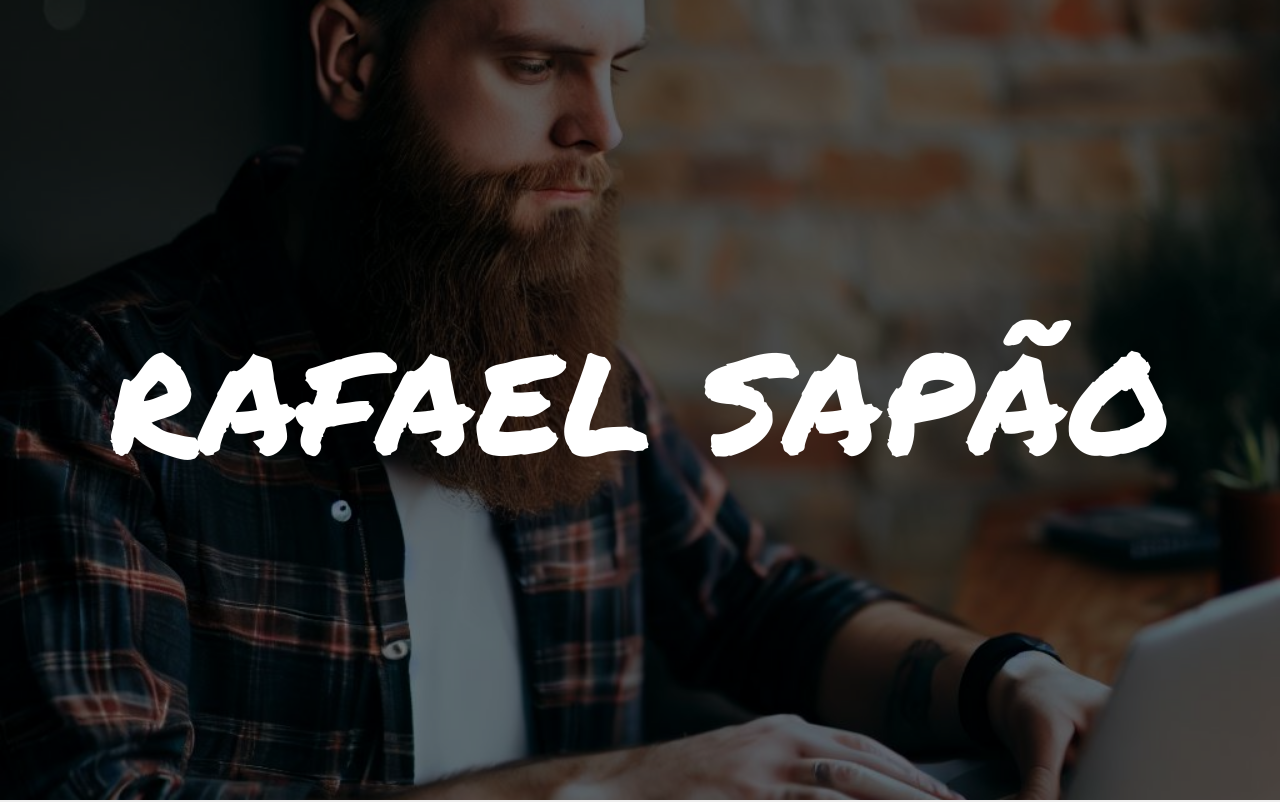
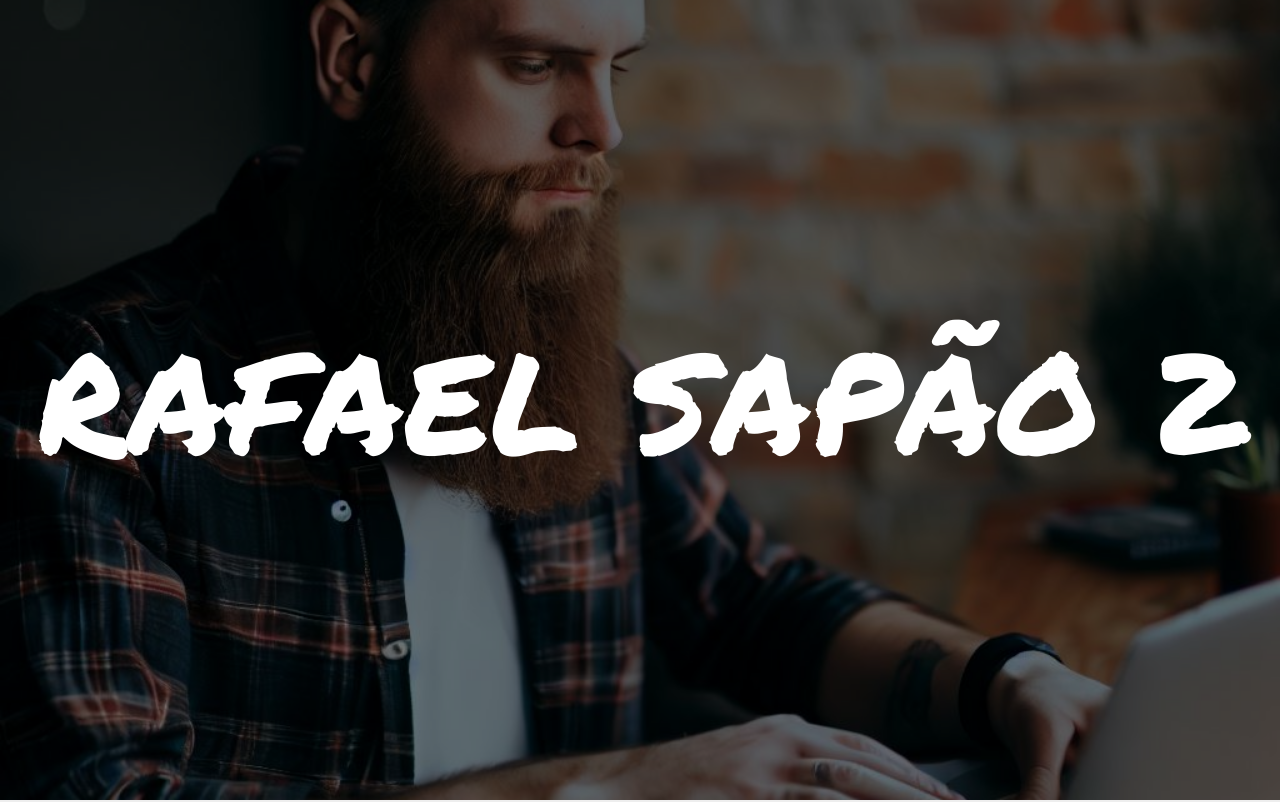
Before and after one commit to sapodexterdev/first-project, a plain HTML site: page index.html in a window 1280 px wide. Shown: the top 802 px of the page. Drawn offline with Linux system fonts and the light colour scheme; files whose address does not match are found by name.

Commit message:
teste one

```diff
--- a/index.html
+++ b/index.html
@@ -13,7 +13,7 @@
   <body class="page">
     <header class="header">
       <div class="overlay">
-        <h1 class="header-title">Rafael Sapão</h1>
+        <h1 class="header-title">Rafael Sapão 2</h1>
       </div>
     </header>
     <section class="content">
```
